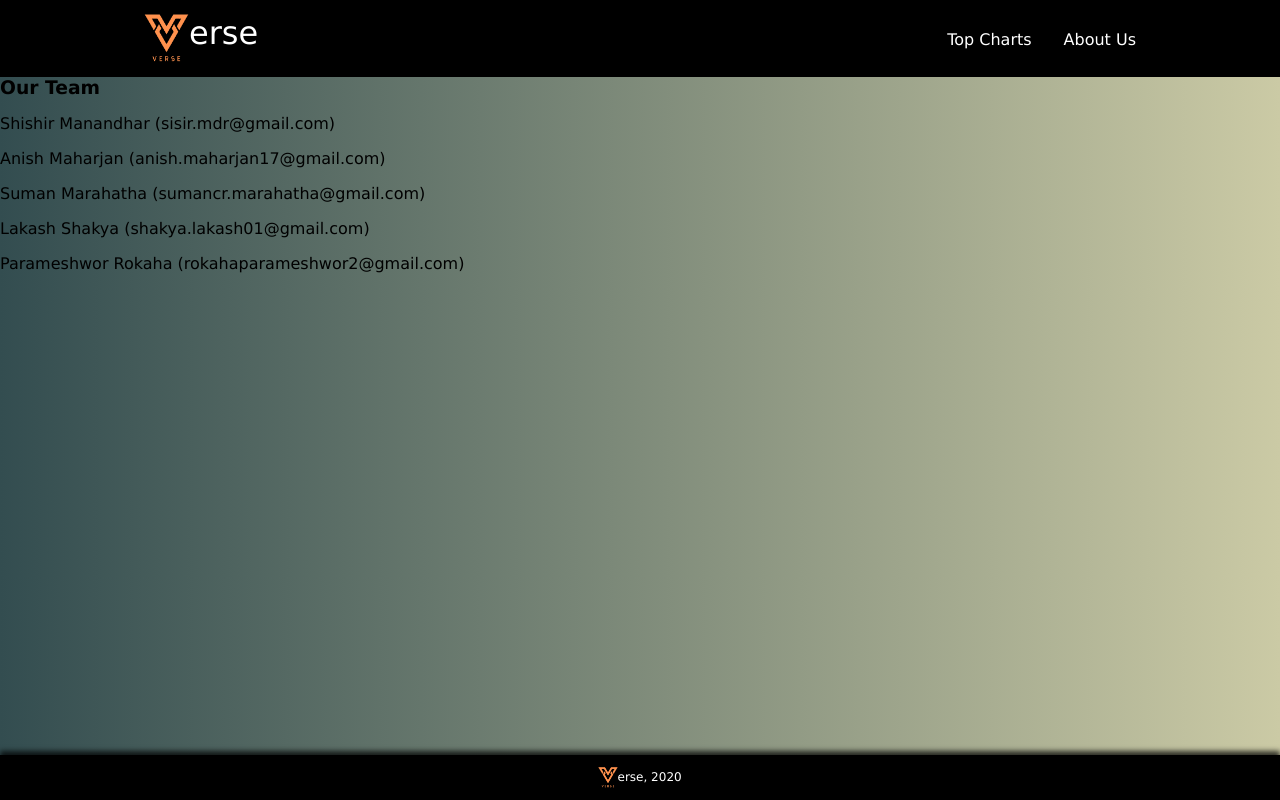
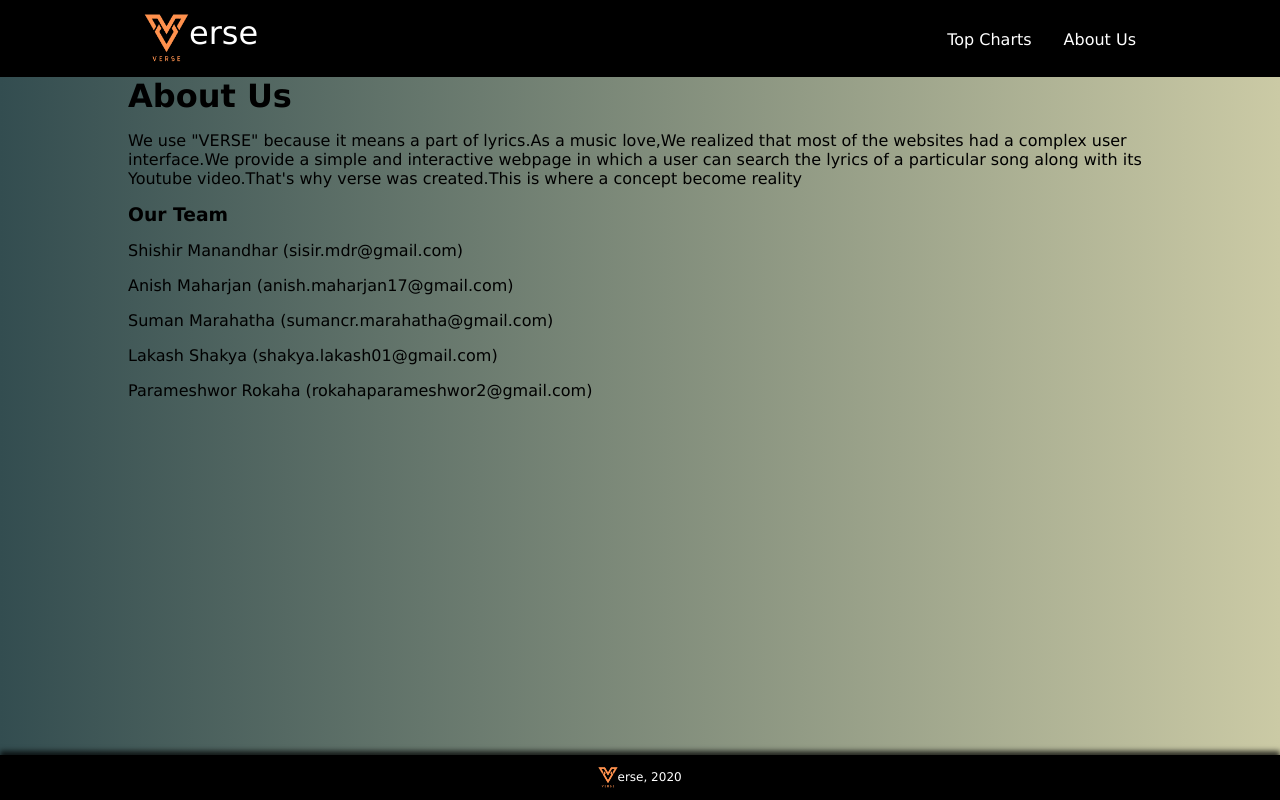
Before and after one commit to mndhr-shishir/VerseLyricsFinder, a React (Create React App) app: page /about in a window 1280 px wide. Built offline with nearby package versions, Linux system fonts and the light colour scheme; the HTML template or start-up script is replaced by a standard one.

Commit message:
update about us

```diff
--- a/src/components/About.js
+++ b/src/components/About.js
@@ -7,7 +7,9 @@ import parme from '../team/parme.jpg';
 
 const About = () => {
   return (
-    <div className="aboutus">
+    <div className="aboutus container">
+      <h1> About Us</h1>
+      <p>We use "VERSE" because it means a part of lyrics.As a music love,We realized that most of the websites had a complex user interface.We provide a simple and interactive webpage in which a user can search the lyrics of a particular song along with its Youtube video.That's why verse was created.This is where a concept become reality</p>
       <h3>Our Team</h3>
       <div className=""><p><a href="https://www.github.com/mndhr-shishir">Shishir Manandhar (sisir.mdr@gmail.com)</a></p></div>
       <div className=""><p><a href="https://www.github.com/MhrjAniiz">Anish Maharjan (anish.maharjan17@gmail.com)</a></p></div>
```
